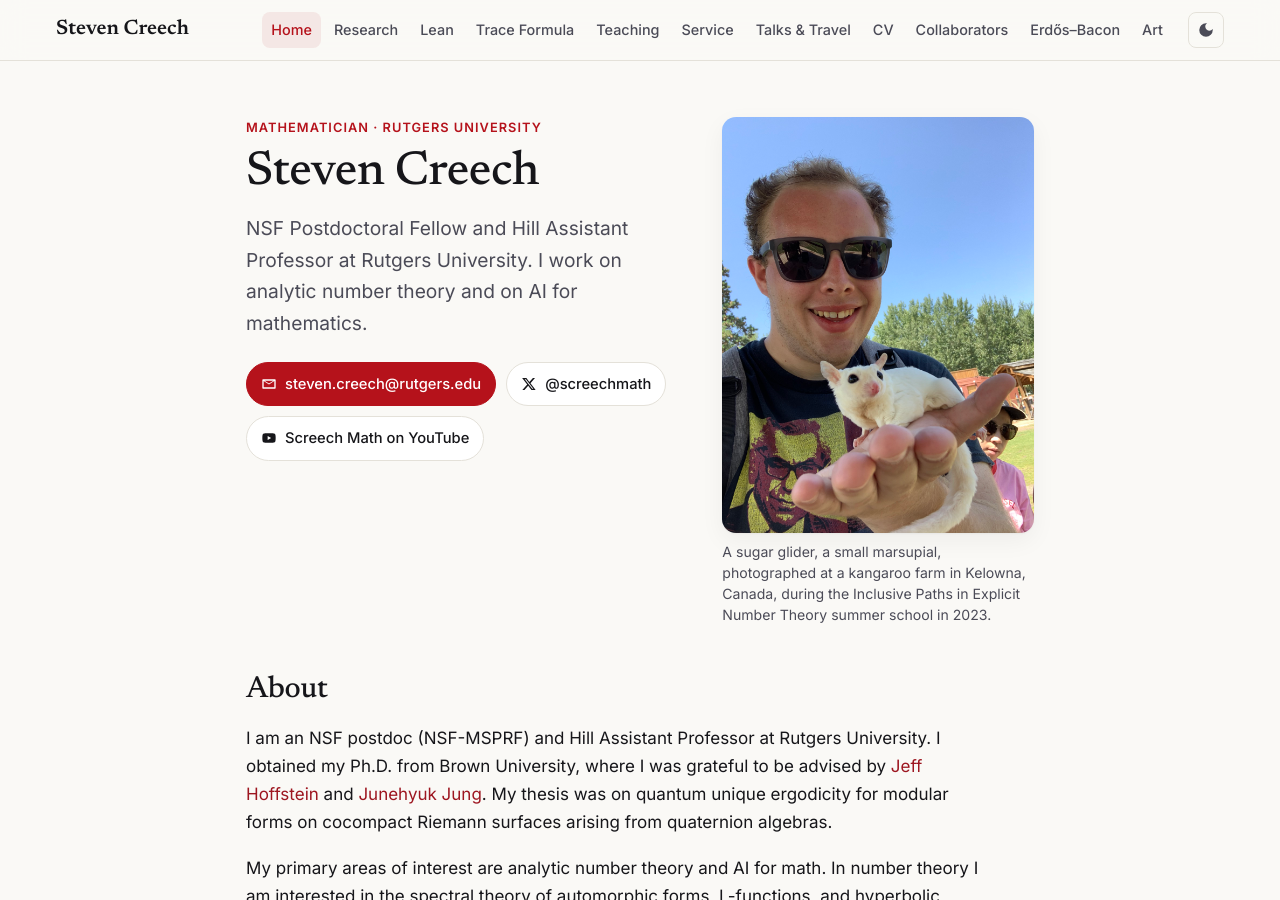
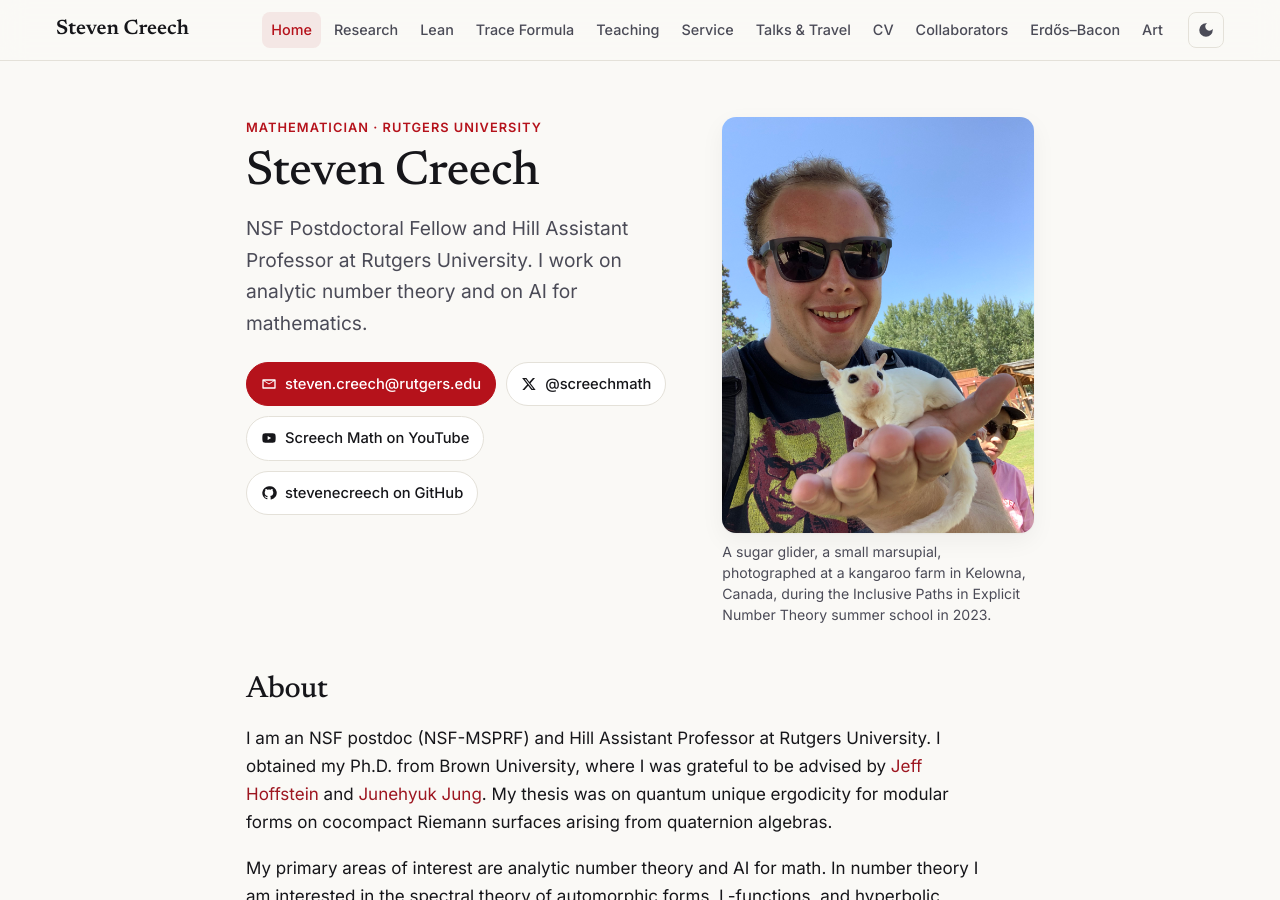
Before and after one commit to stevenecreech/stevenecreech.github.io, a Jekyll site: the page built from index.html, in a window 1280 px wide and 900 px high. Built offline with Jekyll 4.4.1, drawn with Linux system fonts in a browser that asks for light colours.

Commit message:
Add GitHub link to home page; restore hover stories on photos

```diff
--- a/index.html
+++ b/index.html
@@ -22,6 +22,10 @@ description: Steven Creech is an NSF postdoc and Hill Assistant Professor in mat
       <a class="btn" href="https://www.youtube.com/channel/UCL-1eg3NiAtbpZlqMogyf2g" rel="me noopener" target="_blank">
         <svg aria-hidden="true" viewBox="0 0 24 24"><path d="M21.6 7.2a2.5 2.5 0 0 0-1.8-1.8C18.2 5 12 5 12 5s-6.2 0-7.8.4A2.5 2.5 0 0 0 2.4 7.2 26 26 0 0 0 2 12a26 26 0 0 0 .4 4.8 2.5 2.5 0 0 0 1.8 1.8C5.8 19 12 19 12 19s6.2 0 7.8-.4a2.5 2.5 0 0 0 1.8-1.8A26 26 0 0 0 22 12a26 26 0 0 0-.4-4.8ZM10 15V9l5.2 3L10 15Z"/></svg>
         Screech Math on YouTube
+      </a>
+      <a class="btn" href="https://github.com/stevenecreech" rel="me noopener" target="_blank">
+        <svg aria-hidden="true" viewBox="0 0 24 24"><path d="M12 2a10 10 0 0 0-3.2 19.5c.5.1.7-.2.7-.5v-1.7c-2.8.6-3.4-1.2-3.4-1.2-.4-1.1-1.1-1.5-1.1-1.5-.9-.6.1-.6.1-.6 1 .1 1.5 1 1.5 1 .9 1.6 2.4 1.1 3 .9.1-.7.4-1.1.6-1.4-2.2-.3-4.6-1.1-4.6-5a3.9 3.9 0 0 1 1-2.7 3.6 3.6 0 0 1 .1-2.6s.9-.3 2.8 1a9.5 9.5 0 0 1 5 0c1.9-1.3 2.8-1 2.8-1a3.6 3.6 0 0 1 .1 2.6 3.9 3.9 0 0 1 1 2.7c0 3.9-2.4 4.7-4.6 5 .4.3.7 1 .7 1.9v2.9c0 .3.2.6.7.5A10 10 0 0 0 12 2Z"/></svg>
+        stevenecreech on GitHub
       </a>
     </div>
   </div>
```
